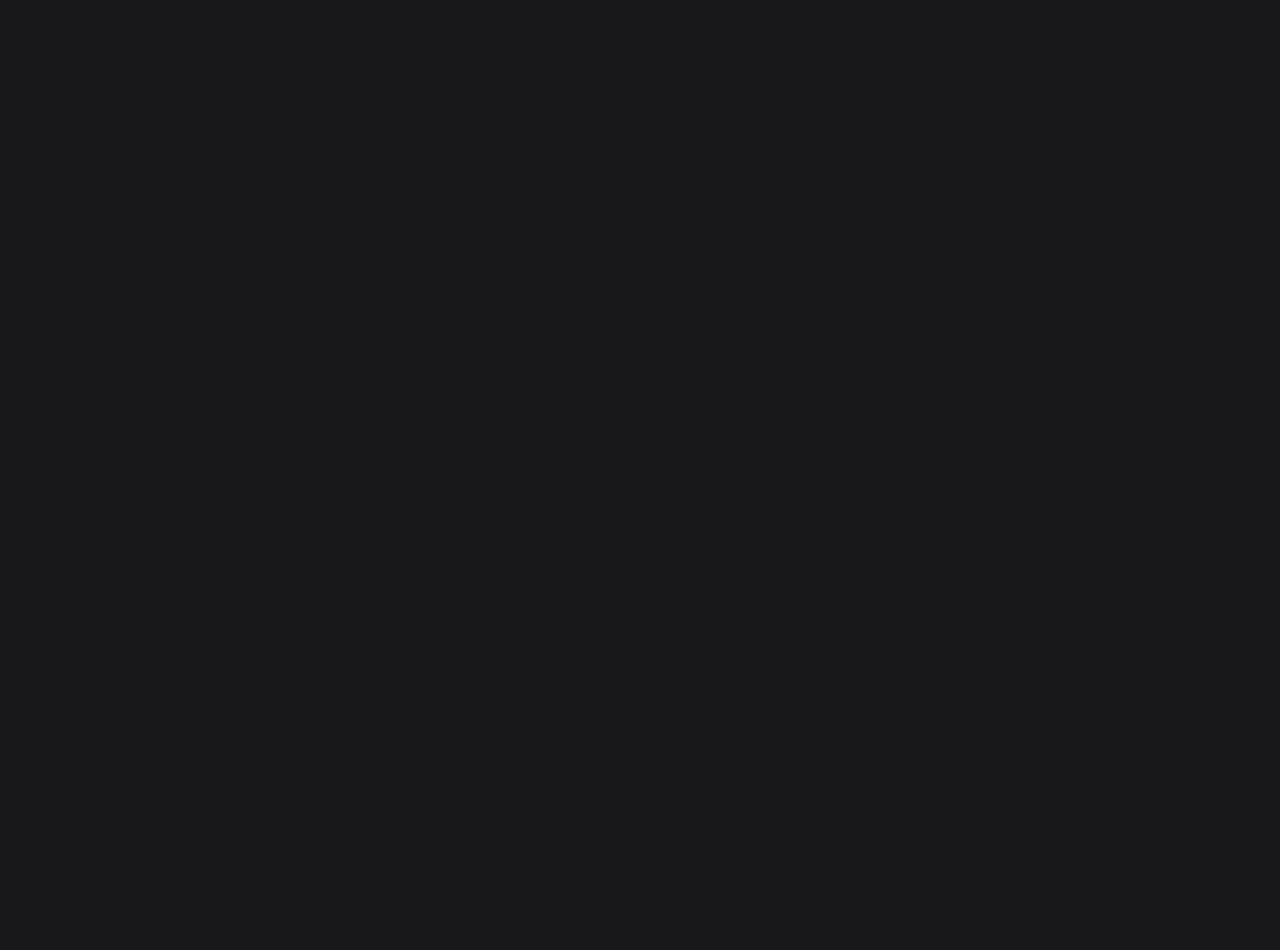
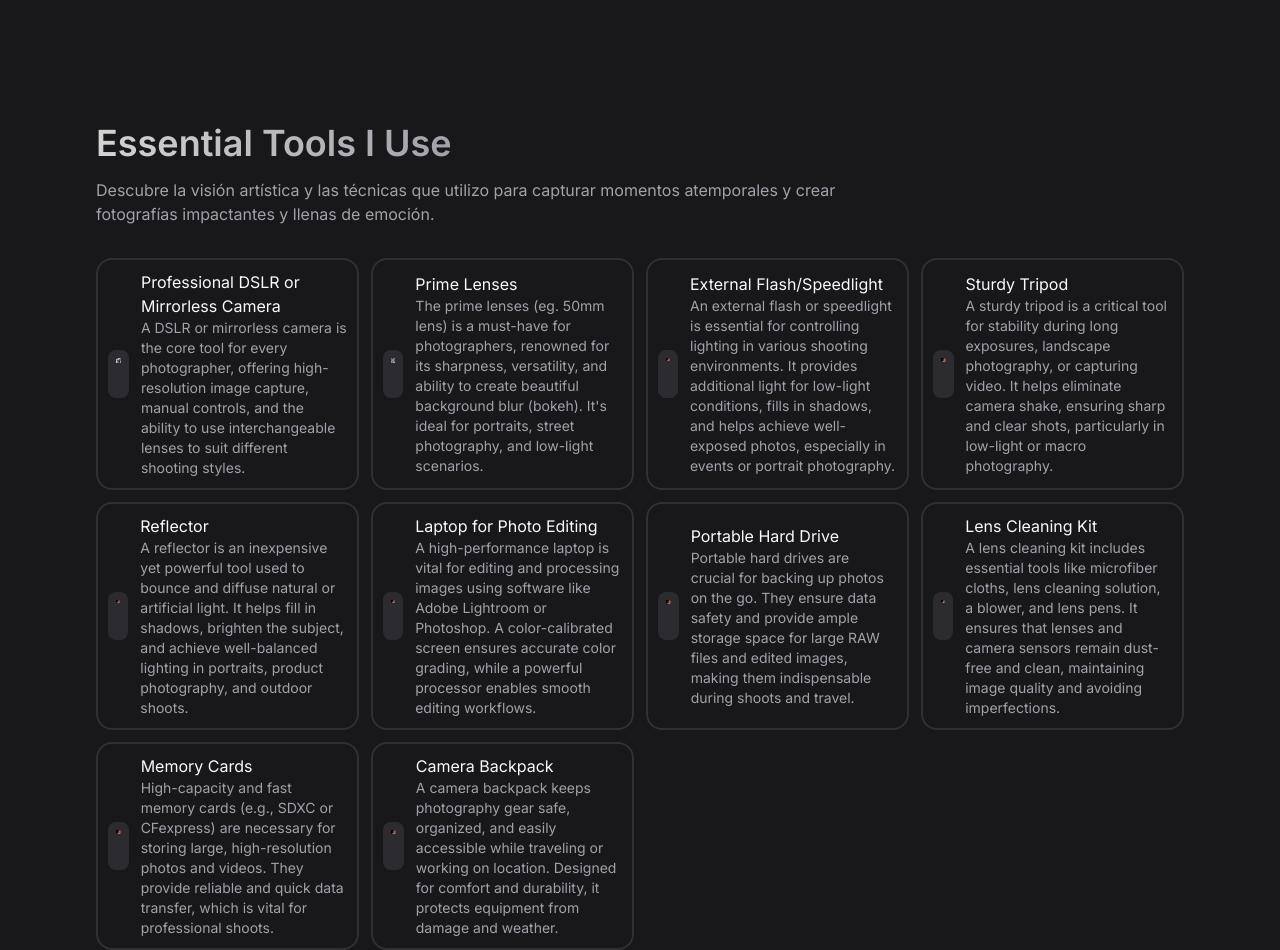
Before and after one commit to VishalThapaliya/portfolio-jonathan-tajes, a React (Vite) app: page / in a window 1280 px wide. Shown: the part 1320-2270 px from the top of the page. Before the commit the page ends 1600 px from the top, so only its background shows below. Built offline with nearby package versions, Linux system fonts and the light colour scheme.

Commit message:
add skills component

```diff
--- a/src/App.jsx
+++ b/src/App.jsx
@@ -9,6 +9,7 @@
 import Header from './components/Header'
 import Hero from './components/Hero'
 import About from './components/About'
+import Skills from './components/Skills'
 
 const App = () => {
   return (
@@ -17,6 +18,7 @@ const App = () => {
       <main>
         <Hero />
         <About />
+        <Skills />
       </main>
     </>
   )
--- /dev/null
+++ b/src/components/SkillCard.jsx
@@ -0,0 +1,28 @@
+/**
+ * @copyright 2024 Bishal Thapaliya
+ * @license Apache-2.0
+ */
+
+const SkillCard = ({ imgSrc, label, desc, className }) => {
+  return (
+    <div className={'flex items-center gap-3 ring-2 ring-inset ring-zinc-50/10 rounded-2xl p-3 hover:bg-zinc-800 transition-colors group ' + className}>
+        <figure className="bg-zinc-700/50 rounded-lg overflow-hidden w-12 h-12 p-2 group-hover:bg-zinc-900 transition-colors">
+            <img
+                src={imgSrc}
+                alt={label}
+                width={60}
+                height={60}
+            />
+        </figure>
+
+        <div>
+            <h3>{label}</h3>
+            <p className="text-zinc-400 text-sm">
+                {desc}
+            </p>
+        </div>
+    </div>
+  )
+}
+
+export default SkillCard
--- /dev/null
+++ b/src/components/Skills.jsx
@@ -0,0 +1,45 @@
+/**
+ * @copyright 2024 Bishal Thapaliya
+ * @license Apache-2.0
+ */
+
+import SkillCard from "./SkillCard"
+
+
+const Skills = () => {
+    const skills = [
+        { id: 1, imgSrc: '/images/tool_1.webp', label: 'Professional DSLR or Mirrorless Camera', desc: 'A DSLR or mirrorless camera is the core tool for every photographer, offering high-resolution image capture, manual controls, and the ability to use interchangeable lenses to suit different shooting styles.'},
+        { id: 2, imgSrc: '/images/tool_2.webp', label: 'Prime Lenses', desc: 'The prime lenses (eg. 50mm lens) is a must-have for photographers, renowned for its sharpness, versatility, and ability to create beautiful background blur (bokeh). It\'s ideal for portraits, street photography, and low-light scenarios.'},
+        { id: 3, imgSrc: '/images/home.jpg', label: 'External Flash/Speedlight', desc: 'An external flash or speedlight is essential for controlling lighting in various shooting environments. It provides additional light for low-light conditions, fills in shadows, and helps achieve well-exposed photos, especially in events or portrait photography.'},
+        { id: 4, imgSrc: '/images/home.jpg', label: 'Sturdy Tripod', desc: 'A sturdy tripod is a critical tool for stability during long exposures, landscape photography, or capturing video. It helps eliminate camera shake, ensuring sharp and clear shots, particularly in low-light or macro photography.'},
+        { id: 5, imgSrc: '/images/home.jpg', label: 'Reflector', desc: 'A reflector is an inexpensive yet powerful tool used to bounce and diffuse natural or artificial light. It helps fill in shadows, brighten the subject, and achieve well-balanced lighting in portraits, product photography, and outdoor shoots.'},
+        { id: 6, imgSrc: '/images/home.jpg', label: 'Laptop for Photo Editing', desc: 'A high-performance laptop is vital for editing and processing images using software like Adobe Lightroom or Photoshop. A color-calibrated screen ensures accurate color grading, while a powerful processor enables smooth editing workflows.'},
+        { id: 7, imgSrc: '/images/home.jpg', label: 'Portable Hard Drive', desc: 'Portable hard drives are crucial for backing up photos on the go. They ensure data safety and provide ample storage space for large RAW files and edited images, making them indispensable during shoots and travel.'},
+        { id: 8, imgSrc: '/images/home.jpg', label: 'Lens Cleaning Kit', desc: 'A lens cleaning kit includes essential tools like microfiber cloths, lens cleaning solution, a blower, and lens pens. It ensures that lenses and camera sensors remain dust-free and clean, maintaining image quality and avoiding imperfections.'},
+        { id: 9, imgSrc: '/images/home.jpg', label: 'Memory Cards', desc: 'High-capacity and fast memory cards (e.g., SDXC or CFexpress) are necessary for storing large, high-resolution photos and videos. They provide reliable and quick data transfer, which is vital for professional shoots.'},
+        { id: 10, imgSrc: '/images/home.jpg', label: 'Camera Backpack', desc: 'A camera backpack keeps photography gear safe, organized, and easily accessible while traveling or working on location. Designed for comfort and durability, it protects equipment from damage and weather.'},
+    ]
+  return (
+    <section className="section">
+        <div className="container">
+            <h2 className="headline-2">
+                Essential Tools I Use
+            </h2>
+
+            <p className="text-zinc-400 mt-3 mb-8 max-w-[80ch]">
+                Descubre la visión artística y las técnicas que utilizo para capturar momentos atemporales y crear fotografías impactantes y llenas de emoción.
+            </p>
+
+            <div className="grid gap-3 grid-cols-[repeat(auto-fill,_minmax(250px,_1fr))]">
+                {
+                    skills.map(({ id, imgSrc, label, desc }) => (
+                        <SkillCard key={id} imgSrc={imgSrc} label={label} desc={desc}/>
+                    ))
+                }
+            </div>
+        </div>
+    </section>
+  )
+}
+
+export default Skills
--- a/src/index.css
+++ b/src/index.css
@@ -19,7 +19,8 @@ body {
 * TYPOGRAPHY
 /* -------------------------------- */
 
-.hero-title {
+.hero-title,
+.headline-2 {
     @apply max-w-max;
     background: -webkit-linear-gradient(0deg, #d3d3d3, #a1a1aa);
     -webkit-background-clip: text;
@@ -30,6 +31,9 @@ body {
     @apply text-5xl leading-tight lg:leading-[1.15] font-semibold text-[45px]
 }
 
+.headline-2 {
+    @apply text-3xl lg:text-4xl lg:leading-tight font-semibold
+}
 
 /* -------------------------------- *\
 * UTILITIES
```
Also changed, not shown: public/images/tool_1.webp (added), public/images/tool_2.webp (added).
